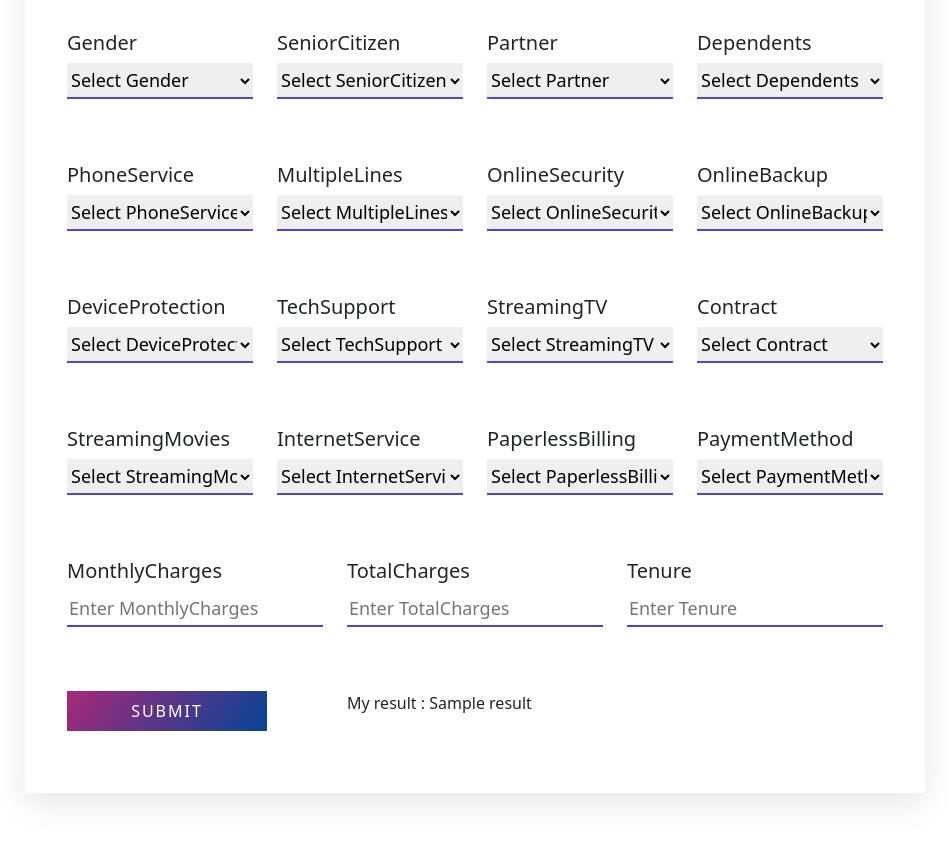
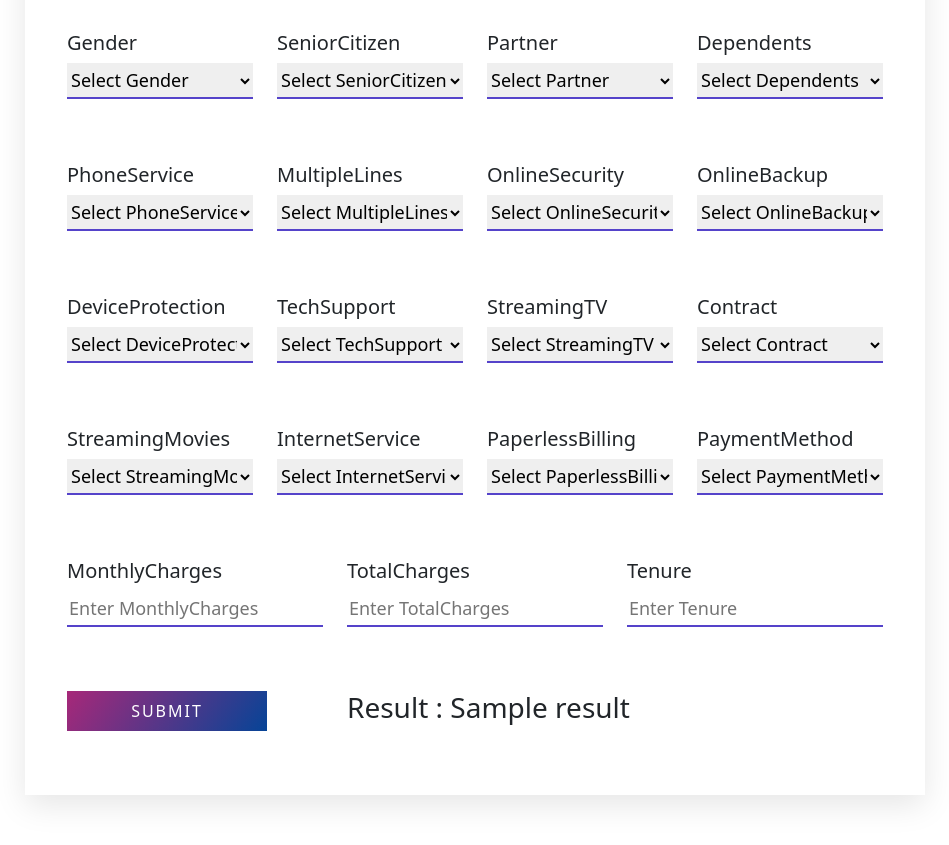
Before and after one commit to imakash3011/CustomerChurnPrediction, a Flask app: template templates/result.html in a window 1280 px wide. Shown: the part 157-1002 px from the top of the page, without its empty margins (165-1114 px from the left). Before the commit the page ends 960 px from the top, so only its background shows below. Run offline with Flask 2, Linux system fonts and the light colour scheme; the template is opened without the code that fills it: most values are stand-ins (such as "Sample title", 1, 10 or a date in 2020).

Commit message:
minor changes

```diff
--- a/app.py
+++ b/app.py
@@ -28,9 +28,9 @@ def predict():
         #print(data)
         x = customer.get_data(res)
         if x[0] == 0:
+            result = "customer will not leave"
+        else:
             result = "customer will leave"
-        else:
-            result = "customer will not leave"
         return render_template('result.html', result = result)
 
 @app.route("/", methods = ['GET', 'POST'])
--- a/templates/result.html
+++ b/templates/result.html
@@ -199,7 +199,7 @@
                 </div>
 
                 <div class="form-field col-lg-8">
-                    <div class="fnl"> My result : {{ result }} </div>
+                    <div class="fnl"> <h3> Result : {{ result }}  </h3> </div>
 
                 </div>
 
```
